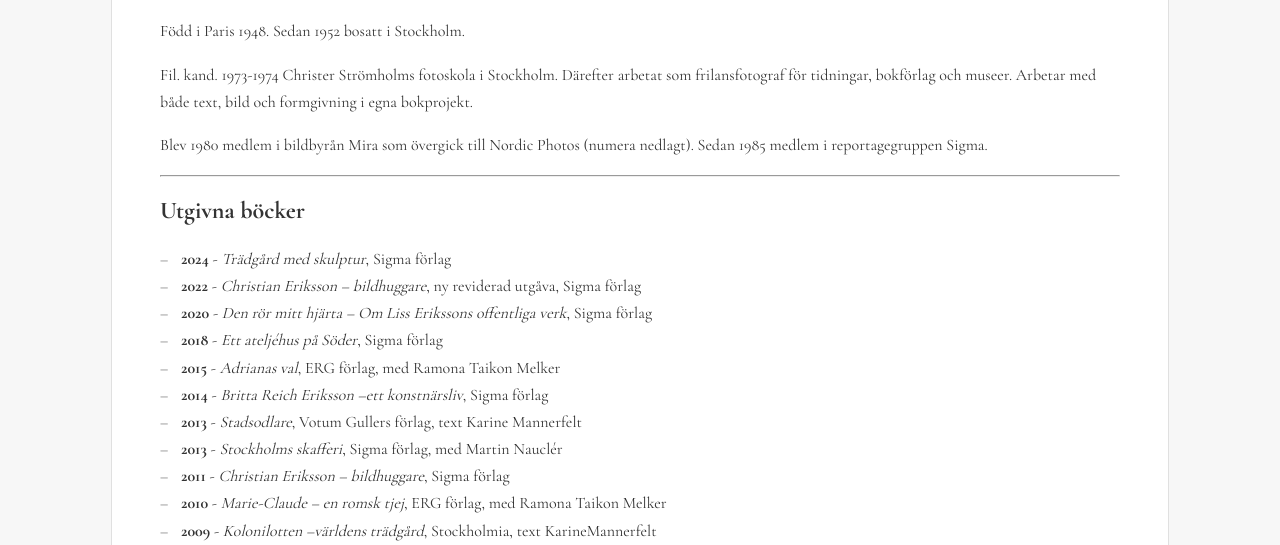
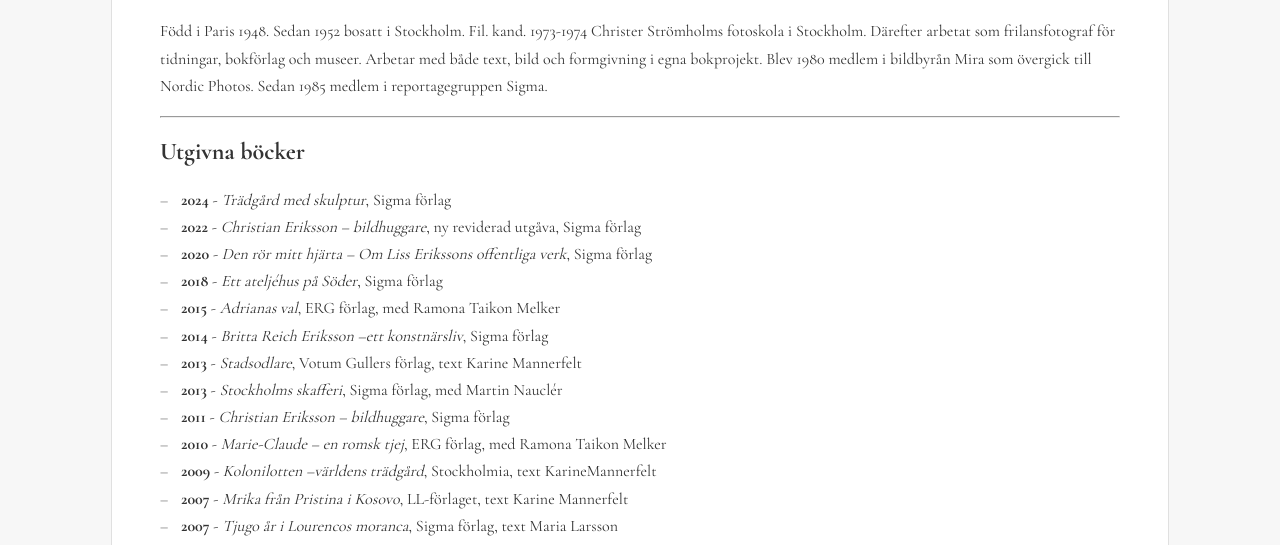
Before and after one commit to seallard/ann-portfolio, an Eleventy site: page src/pages/cv.md in a window 1280 px wide. Shown: the part 245-790 px from the top of the page. Built offline with nearby package versions, Linux system fonts and the light colour scheme; Eleventy itself is replaced by a stand-in of ours; files that its build step writes are made by us from their sources.

Commit message:
Phrasing

```diff
--- a/src/pages/cv.md
+++ b/src/pages/cv.md
@@ -7,10 +7,8 @@ permalink: /cv/index.html
 # Biografi & Meriter
 
 Född i Paris 1948. Sedan 1952 bosatt i Stockholm.
-
 Fil. kand. 1973-1974 Christer Strömholms fotoskola i Stockholm. Därefter arbetat som frilansfotograf för tidningar, bokförlag och museer. Arbetar med både text, bild och formgivning i egna bokprojekt.
-
-Blev 1980 medlem i bildbyrån Mira som övergick till Nordic Photos (numera nedlagt). Sedan 1985 medlem i reportagegruppen Sigma.
+Blev 1980 medlem i bildbyrån Mira som övergick till Nordic Photos. Sedan 1985 medlem i reportagegruppen Sigma.
 
 ---
 
```
